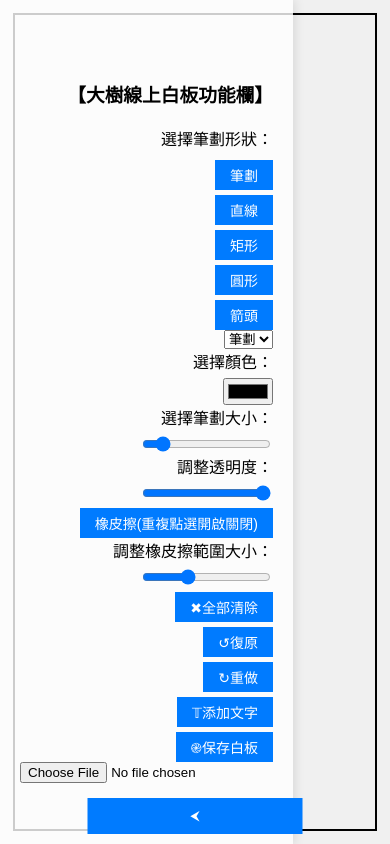
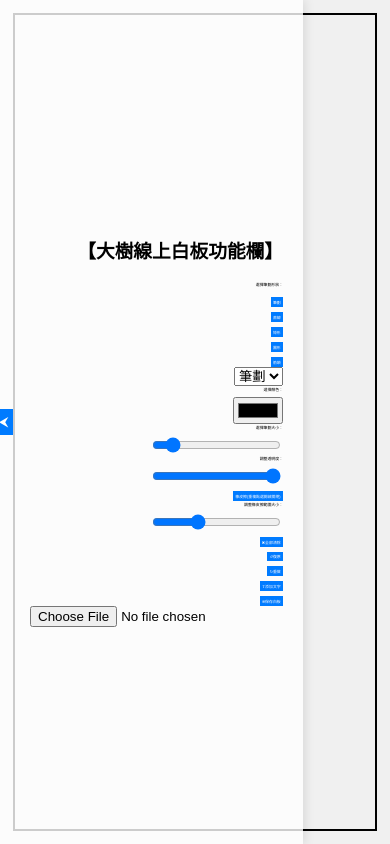
Before and after one commit to machi1007/TreeSimpleBoard, a plain HTML site: page index.html in a window 390 px wide. Drawn offline with Linux system fonts and the light colour scheme.

Commit message:
Update index.html

```diff
--- a/index.html
+++ b/index.html
@@ -36,22 +36,31 @@
             transition: left 0.3s ease-in-out;
             z-index: 10;
             box-shadow: 2px 0px 10px rgba(0,0,0,0.1);
+            overflow-y: auto; /* 添加垂直滾動條 */
+        }
+
+.controls-scroll-container {
+    max-height: 100vh;
+    overflow-y: auto;
 }
 
 .controls {
     display: flex;
     flex-direction: column;
     align-items: flex-end;
+    width: 100%; /* 控制區域寬度使用百分比 */
+    padding-right: 10px; /* 調整內部內距 */
 }
 
 .controls label {
     margin-bottom: 5px;
+    font-size: 1vw; /* 使用相對單位設定文字大小 */
 }
 
         .controls button {
             margin-top: 5px;
-            padding: 5px 15px;
-            font-size: 14px;
+    padding: 0.5vw 0.6vw; /* 使用相對單位設定按鈕尺寸 */
+    font-size: 1vw; /* 使用相對單位設定按鈕文字大小 */
             background-color: #007BFF;
             color: #fff;
             border: none;
@@ -74,7 +83,7 @@
 #toggleButton {
     position: fixed;
     top: 50%;
-    left: -20px; /* 這個值可能需要調整，以便完整顯示按鈕 */
+    left: -6px; /* 這個值可能需要調整，以便完整顯示按鈕 */
     transform: translateY(-50%);
     z-index: 20;
     background-color: #007BFF;
@@ -82,23 +91,10 @@
     border: none;
     cursor: pointer;
     transition: background-color 0.2s ease-in-out;
-    padding: 10px;
+    padding: 5px;
 }
 
-        @media (max-width: 768px) {
-            #toggleButton {
-                top: auto;
-                bottom: 20px;
-                right: 50%;
-                transform: translateX(50%);
-            }
-        }
 
-        @media (max-width: 576px) {
-            #toggleButton {
-                bottom: 10px;
-            }
-        }
 
         .controls-container.left {
             left: 0;
@@ -107,12 +103,14 @@
 .using-eraser {
     cursor: crosshair;
 }
+
     </style>
 </head>
 <body>
     <canvas id="whiteboard"></canvas>
     <button id="toggleButton" onclick="toggleControlsPosition()">⮜</button>
     <div class="controls-container left">
+     <div class="controls-scroll-container">
         <div class="controls">
         <h3>【大樹線上白板功能欄】</h3>
         <label for="shapeSelector">選擇筆劃形狀：</label>
@@ -153,7 +151,7 @@
 
         </div>
     </div>
-
+</div>
 
     <script>
         const canvas = document.getElementById('whiteboard');
```
Lines whose indentation alone changed are shown as unchanged.
